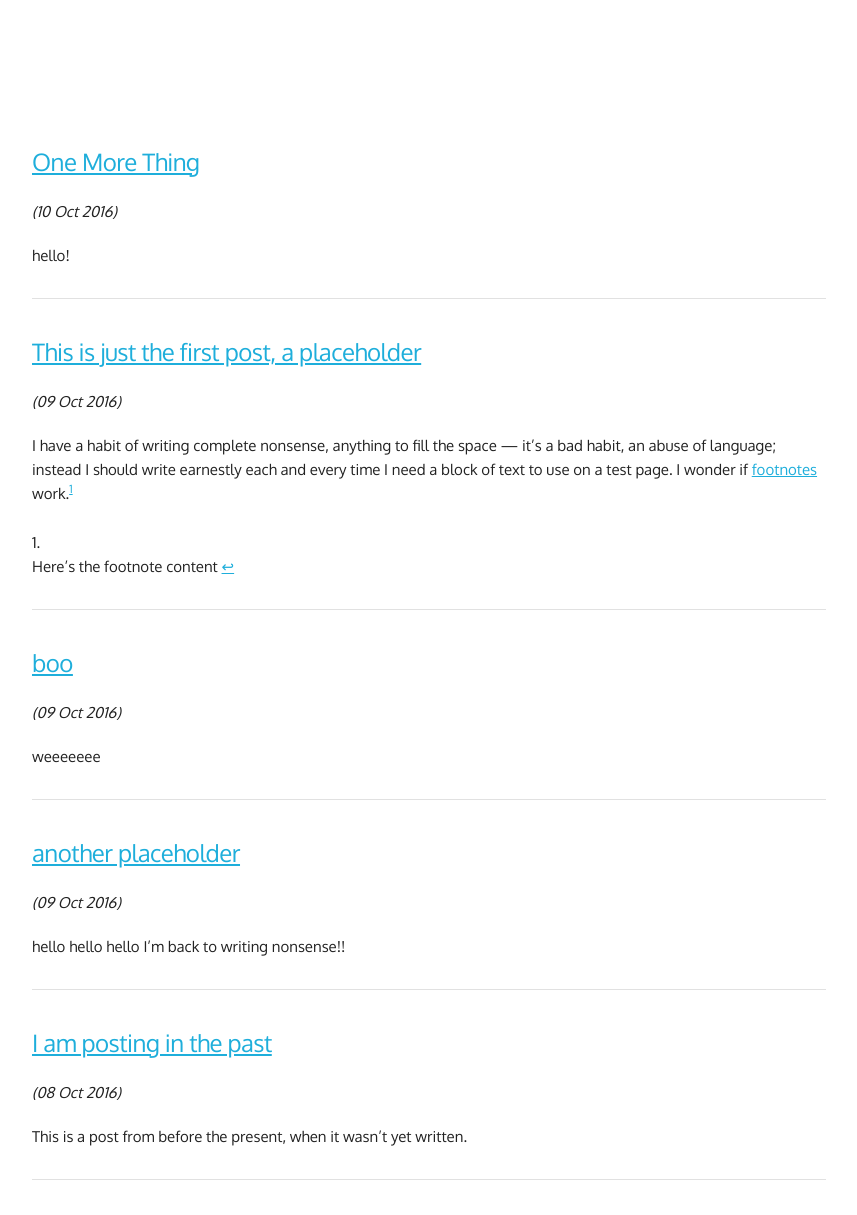
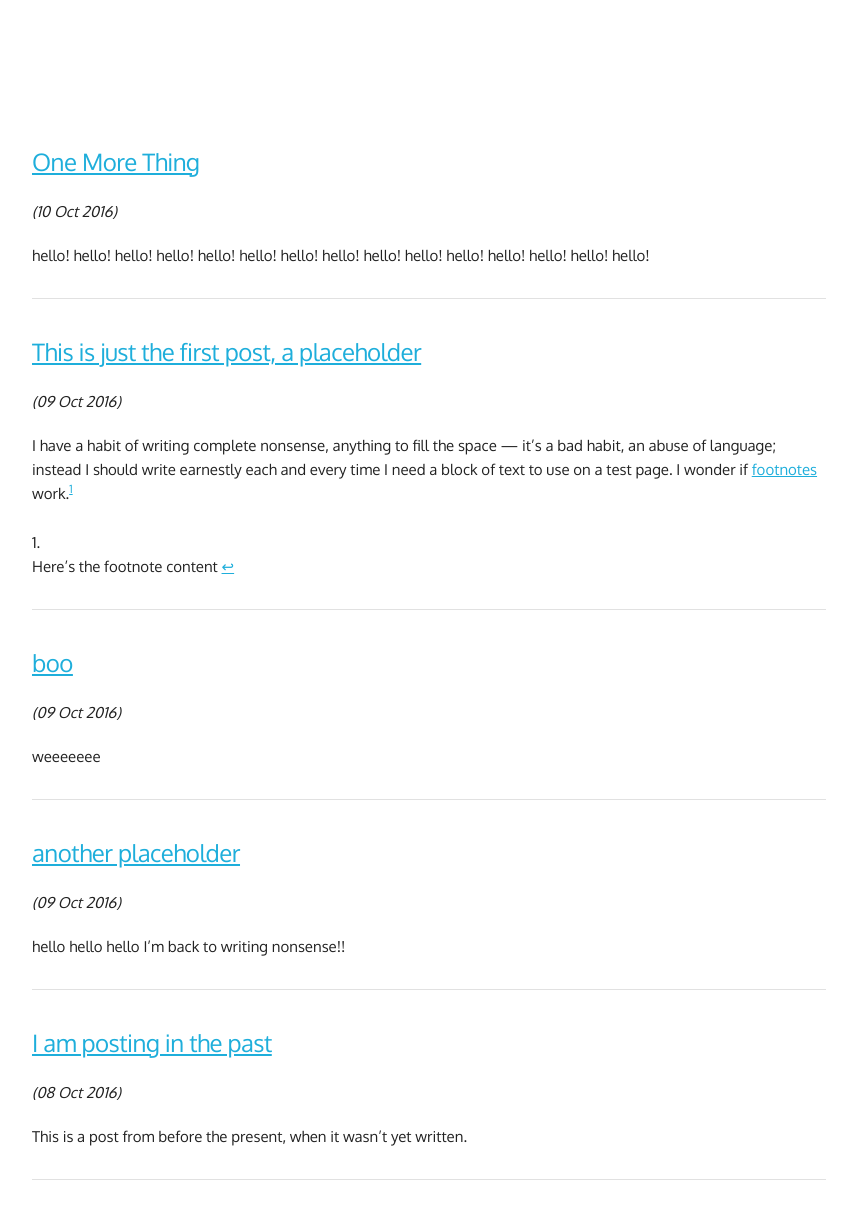
Before and after one commit to mt-trash/mt-trash.github.io, a Jekyll site: the page built from index.html, in a window 1280 px wide. Shown: the whole page, without its empty margins (128-985 px from the left). Built offline with Jekyll 4.4.1, drawn with Linux system fonts in a browser that asks for light colours; the list of posts is cut into pages by our own code.

Commit message:
Update 2016-10-10-one-more-thing.md

```diff
--- a/_posts/2016-10-10-one-more-thing.md
+++ b/_posts/2016-10-10-one-more-thing.md
@@ -5,3 +5,17 @@ date: 2016-10-10
 ---
 
 hello!
+hello!
+hello!
+hello!
+hello!
+hello!
+hello!
+hello!
+hello!
+hello!
+hello!
+hello!
+hello!
+hello!
+hello!
```
